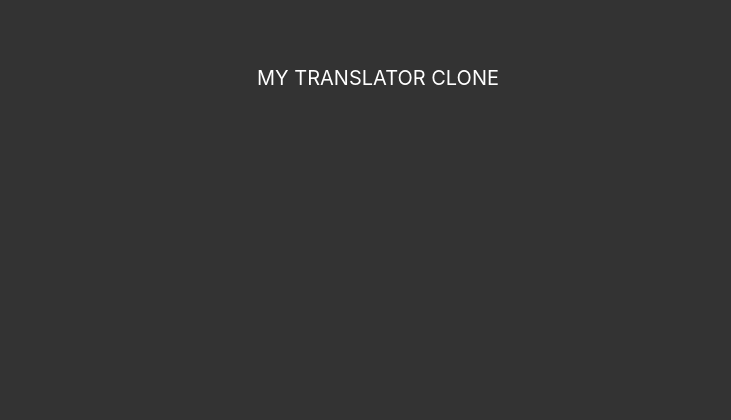
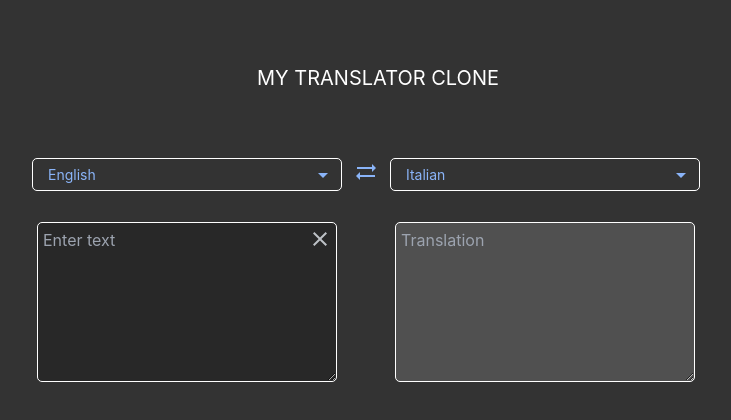
Before and after one commit to Razzokk8/Browser_Translator_Clone, a React (Create React App) app: page / in a window 1280 px wide. Shown: the top 420 px of the page, without its empty margins (262-993 px from the left). Built offline with nearby package versions, Linux system fonts and the light colour scheme; no server answers; the HTML template or start-up script is replaced by a standard one.

Commit message:
enabled componets

```diff
--- a/src/App.js
+++ b/src/App.js
@@ -1,10 +1,10 @@
 import { useEffect, useState } from "react";
 import axios from "axios";
-/* import Arrows from "./components/Arrows.js";
+import Arrows from "./components/Arrows.js";
 import Buttons from "./components/Button.js";
 import Modal from "./components/Modal.js";
 import TextBox from "./components/TxtBox.js";
-import Label from "./components/Label.js"; */
+import Label from "./components/Label.js";
 
 // this will work with auto translate
 const autoTranslate = () => {
@@ -56,7 +56,7 @@ const App = () => {
 
       {!showModal && (
         <div className="sub md:flex">
-{/*           <TextBox
+          <TextBox
             setShowModal={setShowModal}
             selectedLanguage={inputLanguage}
             style="input"
@@ -64,18 +64,18 @@ const App = () => {
             setTextToTranslate={setTextToTranslate}
             setTranslatedText={setTranslatedText}
             translate={translate}
-          /> */}
+          />
 
           <div className="arrows-container mb-6" onClick={handleClick}>
-            {/* <Arrows /> */}
+            <Arrows />
           </div>
 
-{/*           <TextBox
+          <TextBox
             setShowModal={setShowModal}
             selectedLanguage={outputLanguage}
             style="output"
             translatedText={translatedText}
-          /> */}
+          />
           <div
             className="button-container text-white px-3 cursor-pointer"
             onClick={translate}
```
Also changed, not shown: 1 other file (tests, documents, lock files or other folders).
